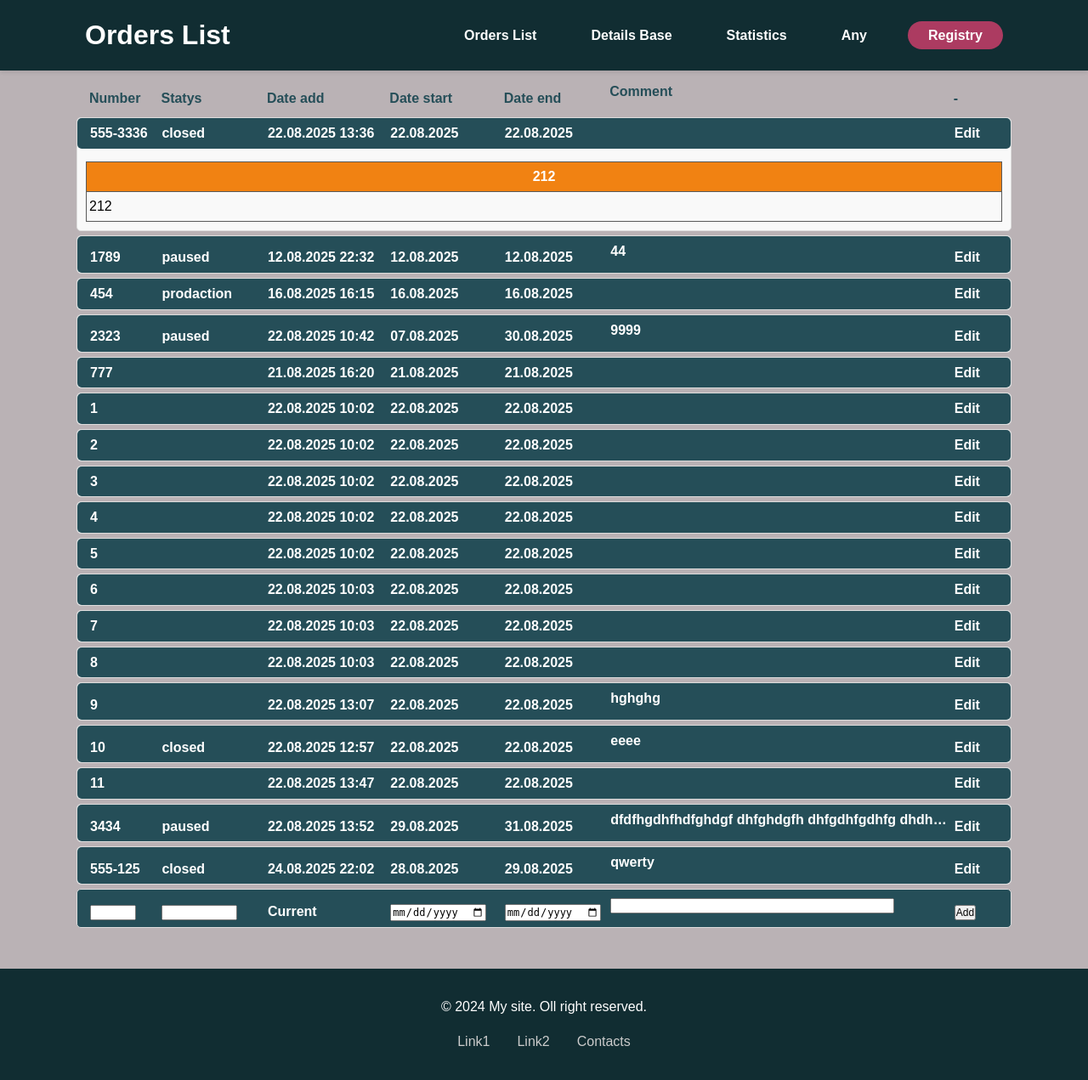
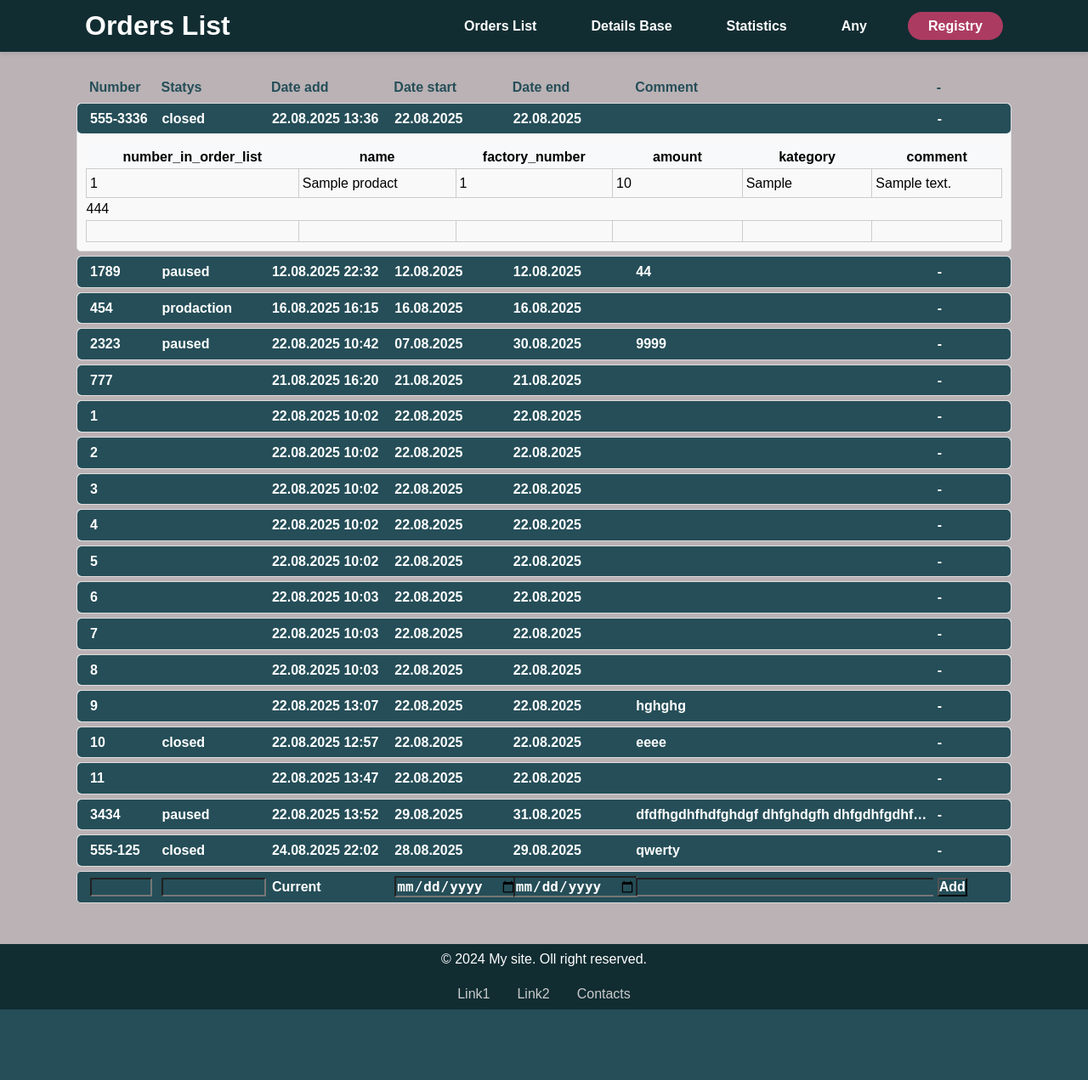
Before and after one commit to diedrainbow/DjangoProjects, a Django app: page / in a window 1280 px wide, after a click that opens the changed part. Shown: the whole page at 85% size. After the commit the page ends 1188 px from the top, so only its background shows below. Run offline with Django 3.2, Linux system fonts and the light colour scheme; data comes from the database, SQL or seed files in the repository; both versions use the stored data as it was after the commit; tables that the repository leaves empty hold one stand-in row (values such as "Sample post").

Commit message:
что-то

```diff
--- a/DjangoProdactionControl/DjangoProdactionControl/static/baseStylesheet.css
+++ b/DjangoProdactionControl/DjangoProdactionControl/static/baseStylesheet.css
@@ -21,7 +21,7 @@ div.container_content {
         header {
             background: #112d32; /*linear-gradient(135deg, #667eea 0%, #764ba2 100%);*/
             color: white;
-            padding: 1rem 0;
+            padding: 5px;
             box-shadow: 0 2px 5px rgba(0,0,0,0.1);
 			position: fixed; /* Фиксирует элемент относительно окна браузера */
 			top: 0;         /* Прижимает шапку к верхнему краю экрана */
@@ -81,7 +81,7 @@ div.container_content {
             background: #112d32;
             color: white;
             text-align: center;
-            padding: 2rem 0;
+            padding: 5px;
             margin-top: 3rem;
 			bottom: 0;         /* Прижимает к нижнему краю экрана */
 			left: 0;        /* Прижимает шапку к левому краю экрана */
--- a/DjangoProdactionControl/OrdersList/static/OrdersListStyles.css
+++ b/DjangoProdactionControl/OrdersList/static/OrdersListStyles.css
@@ -3,7 +3,7 @@ div.order_caption {
 	/*background: #254e58;*/
 	color: #254e58;
 	font-weight: bold;
-	padding: 5px;
+	/*padding: 5px;*/
 	padding-left: 15px;
 	/*border: 1px solid #ddd;
     border-radius: 5px;
@@ -22,23 +22,28 @@ div.order_form {
 }
 
 input {
-	font-size: 12px
+	font-size: 16px;
+	background: #254e58;
+	color: #ffffff;
+	font-weight: bold;
 }
 
 
 /* Order table styles */
 .order_element_buttons	{ display: inline-block; width: 45px;}
 .order_element_number 	{ display: inline-block; width: 80px;}
-.order_element_statys 	{ display: inline-block; width: 120px;}
+.order_element_statys 	{ display: inline-block; width: 125px;}
 .order_element_add 		{ display: inline-block; width: 140px;}
-.order_element_start 	{ display: inline-block; width: 130px;}
-.order_element_stop 	{ display: inline-block; width: 120px;}
-.order_element_comm 	{
-	display: inline-block; width: 400px;
+.order_element_start 	{ display: inline-block; width: 135px;}
+.order_element_stop 	{ display: inline-block; width: 135px;}
+.order_element_comm {
+	display: inline-block;
+	width: 350px;
+	margin-left: 5px;
 	white-space: nowrap;
 	overflow: hidden;
 	text-overflow: ellipsis;
-	text-align: bottom;
+	vertical-align: bottom;
 	/*font-size: 10px*/
 }
 
@@ -55,6 +60,7 @@ summary {
 	cursor: pointer;
 	color: #ffffff;
 	font-weight: bold;
+
 	padding: 5px;
 	padding-left: 15px;
 	border-radius: 5px;
@@ -72,8 +78,8 @@ summary:hover {
 
 details[open] .order_element_comm {
 	word-break: break-all;
-	white-space: wrap;
-	overflow: none;
+	white-space: normal;
+	overflow: visible;
 }
 
 details details {
--- a/DjangoProdactionControl/OrdersList/static/ProdactsListStyles.css
+++ b/DjangoProdactionControl/OrdersList/static/ProdactsListStyles.css
@@ -1,5 +1,5 @@
 
-
+/*
 table.iksweb {
     width: 100%;
     border-collapse: collapse;
@@ -22,3 +22,25 @@ table.iksweb {
             color: #fff;
             font-weight: bold;
         }
+    */
+
+.spreadsheet {
+    border-collapse: collapse;
+    width: 100%;
+}
+
+.cell {
+    border: 1px solid #ccc;
+    padding: 4px;
+    min-width: 100px;
+    height: 25px;
+}
+
+    .cell:focus {
+        outline: 2px solid #007bff;
+    }
+
+.header {
+    background-color: #f8f9fa;
+    font-weight: bold;
+}
--- a/DjangoProdactionControl/OrdersList/templates/ordersList.html
+++ b/DjangoProdactionControl/OrdersList/templates/ordersList.html
@@ -27,10 +27,10 @@
 			<span class="order_element_start">{{ order.date_start|date:"d.m.Y" }} </span>
 			<span class="order_element_stop">{{ order.date_end|date:"d.m.Y" }} </span>
 			<span class="order_element_comm">{{ order.comment }} </span>
-			<span class="order_element_buttons">Edit</span>
+			<span class="order_element_buttons">-</span>
 		</summary>
 		<div class="prodacts_list"  hx-get="/load_prodacts/{{ order.order_number }}" hx-trigger="intersect">
-			<img class="loadinf_gif" src="{% static 'loading.gif' %}"/>
+			<img class="loadinf_gif" src="{% static 'loading.gif' %}" alt="Loading..."/>
 		</div>
 	</details>
 	{% endfor %}
@@ -43,8 +43,8 @@
 			<span class="order_element_number"><input name="order_number" type="text" size="5" /></span>
 			<span class="order_element_statys"><input name="order_statys" list="statys" size="10" /></span>
 			<span class="order_element_add"> Current </span>
-			<span class="order_element_start"><input name="order_start" type="date" /></span>
-			<span class="order_element_stop"><input name="order_end" type="date" /></span>
+			<span class="order_element_start"><input name="order_start" type="date"  size="10" /></span>
+			<span class="order_element_stop"><input name="order_end" type="date"  size="10" /></span>
 			<span class="order_element_comm"><input name="order_comment"  type="text"  size="45"/></span>
 			<span class="order_element_buttons"><input type="submit" value="Add" /></span>
 		</div>
--- a/DjangoProdactionControl/OrdersList/templates/prodactsList.html
+++ b/DjangoProdactionControl/OrdersList/templates/prodactsList.html
@@ -3,12 +3,36 @@
 <link rel="stylesheet" type="text/css" href="{% static 'ProdactsListStyles.css' %}" />
 
 <div>
-	<table class="iksweb">
+
+	<table  class="spreadsheet">
 		<tr>
-			<th>212</th>
+			<th class="header">number_in_order_list</th>
+			<th class="header">name</th>
+			<th class="header">factory_number</th>
+			<th class="header">amount</th>
+			<th class="header">kategory</th>
+			<th class="header">comment</th>
 		</tr>
+
+		{% for prodact in prodacts %}
 		<tr>
-			<td>212</td>
+			<td class="cell">{{ prodact.number_in_order_list }}</td>
+			<td class="cell">{{ prodact.name }}</td>
+			<td class="cell">{{ prodact.factory_number }}</td>
+			<td class="cell">{{ prodact.amount }}</td>
+			<td class="cell">{{ prodact.kategory }}</td>
+			<td class="cell">{{ prodact.comment }}</td>
+		</tr>
+		<tr><td>444</td></tr>
+		{% endfor %}
+
+		<tr>
+			<td class="cell"></td>
+			<td class="cell"></td>
+			<td class="cell"></td>
+			<td class="cell"></td>
+			<td class="cell"></td>
+			<td class="cell"></td>
 		</tr>
 	</table>
 </div>
```
Also changed, not shown: DjangoProdactionControl/db.sqlite3. Lines whose indentation alone changed are shown as unchanged.
